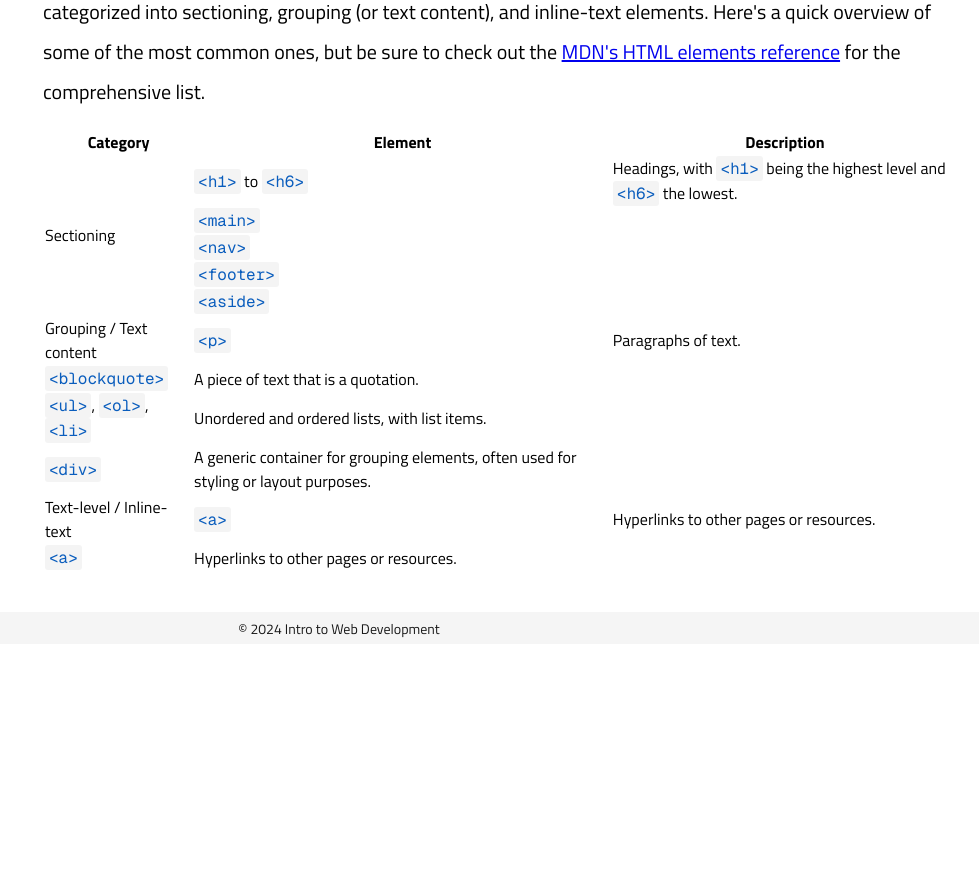
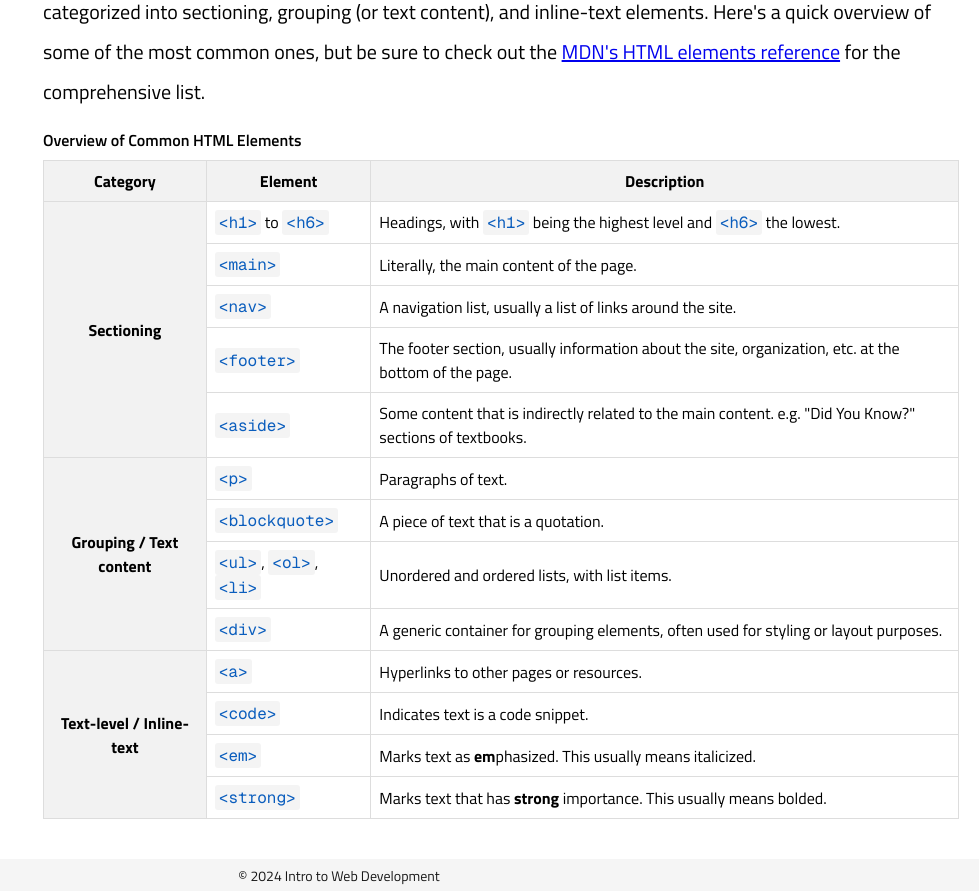
Before and after one commit to MokeEire/WebDevSite, a SvelteKit app: page /modules/html5 in a window 1280 px wide. Shown: the part 1660-2551 px from the top of the page, without its empty margins (301-1280 px from the left). Before the commit the page ends 2304 px from the top, so only its background shows below. Built offline with nearby package versions, Linux system fonts and the light colour scheme.

Commit message:
move HTML element table into its own component

```diff
--- a/src/routes/modules/html5/+page.svelte
+++ b/src/routes/modules/html5/+page.svelte
@@ -1,5 +1,6 @@
 <script>
     import MDNLink from "$lib/components/MDNLink.svelte";
+    import ElementTable from "./ElementTable.svelte";
 </script>
 
 <p>
@@ -73,57 +74,4 @@
     but be sure to check out the <a href="https://developer.mozilla.org/en-US/docs/Web/HTML/Reference/Elements">MDN's HTML elements reference</a> for the comprehensive list.
 </p>
 
-<table>
-    <thead>
-        <tr>
-            <th>Category</th>
-            <th>Element</th>
-            <th>Description</th>
-        </tr>
-    </thead>
-    <tbody>
-        <tr>
-            <td rowspan="5">Sectioning</td>
-            <td><MDNLink element="h1" /> to <MDNLink element="h6" /></td>
-            <td>Headings, with <MDNLink element="h1" /> being the highest level and <MDNLink element="h6" /> the lowest.</td>
-        </tr>
-        <tr>
-            <td><MDNLink element="main" /></td>
-        </tr>
-        <tr>
-            <td><MDNLink element="nav" /></td>
-        </tr>
-        <tr>
-            <td><MDNLink element="footer" /></td>
-        </tr>
-        <tr>
-            <td><MDNLink element="aside" /></td>
-        </tr>
-        <tr>
-            <td>Grouping / Text content</td>
-            <td><MDNLink element="p" /></td>
-            <td>Paragraphs of text.</td>
-        </tr>
-        <tr>
-            <td><MDNLink element="blockquote" /></td>
-            <td>A piece of text that is a quotation.</td>
-        </tr>
-        <tr>
-            <td><MDNLink element="ul" />, <MDNLink element="ol" />, <MDNLink element="li" /></td>
-            <td>Unordered and ordered lists, with list items.</td>
-        </tr>
-        <tr>
-            <td><MDNLink element="div" /></td>
-            <td>A generic container for grouping elements, often used for styling or layout purposes.</td>
-        </tr>
-        <tr>
-            <td>Text-level / Inline-text</td>
-            <td><MDNLink element="a" /></td>
-            <td>Hyperlinks to other pages or resources.</td>
-        </tr>
-        <tr>
-            <td><MDNLink element="a" /></td>
-            <td>Hyperlinks to other pages or resources.</td>
-        </tr>
-    </tbody>
-</table>
+<ElementTable />
--- /dev/null
+++ b/src/routes/modules/html5/ElementTable.svelte
@@ -0,0 +1,104 @@
+<script>
+    import MDNLink from "$lib/components/MDNLink.svelte";
+</script>
+
+<table id="html-elements-overview">
+    <caption>Overview of Common HTML Elements</caption>
+    <colgroup>
+        <col id="category-column" />
+    </colgroup>
+    <thead>
+        <tr>
+            <th>Category</th>
+            <th>Element</th>
+            <th>Description</th>
+        </tr>
+    </thead>
+    <tbody>
+        <tr>
+            <th rowspan="5">Sectioning</th>
+            <td><MDNLink element="h1" /> to <MDNLink element="h6" /></td>
+            <td>Headings, with <MDNLink element="h1" /> being the highest level and <MDNLink element="h6" /> the lowest.</td>
+        </tr>
+        <tr>
+            <td><MDNLink element="main" /></td>
+            <td>Literally, the main content of the page.</td>
+        </tr>
+        <tr>
+            <td><MDNLink element="nav" /></td>
+            <td>A navigation list, usually a list of links around the site.</td>
+        </tr>
+        <tr>
+            <td><MDNLink element="footer" /></td>
+            <td>The footer section, usually information about the site, organization, etc. at the bottom of the page.</td>
+        </tr>
+        <tr>
+            <td><MDNLink element="aside" /></td>
+            <td>Some content that is indirectly related to the main content. e.g. "Did You Know?" sections of textbooks.</td>
+        </tr>
+        <tr>
+            <th rowspan="4">Grouping / Text content</th>
+            <td><MDNLink element="p" /></td>
+            <td>Paragraphs of text.</td>
+        </tr>
+        <tr>
+            <td><MDNLink element="blockquote" /></td>
+            <td>A piece of text that is a quotation.</td>
+        </tr>
+        <tr>
+            <td><MDNLink element="ul" />, <MDNLink element="ol" />, <MDNLink element="li" /></td>
+            <td>Unordered and ordered lists, with list items.</td>
+        </tr>
+        <tr>
+            <td><MDNLink element="div" /></td>
+            <td>A generic container for grouping elements, often used for styling or layout purposes.</td>
+        </tr>
+        <tr>
+            <th rowspan="4">Text-level / Inline-text</th>
+            <td><MDNLink element="a" /></td>
+            <td>Hyperlinks to other pages or resources.</td>
+        </tr>
+        <tr>
+            <td><MDNLink element="code" /></td>
+            <td>Indicates text is a code snippet.</td>
+        </tr>
+        <tr>
+            <td><MDNLink element="em" /></td>
+            <td>Marks text as <strong>em</strong>phasized. This usually means italicized.</td>
+        </tr>
+        <tr>
+            <td><MDNLink element="strong" /></td>
+            <td>Marks text that has <strong>strong</strong> importance. This usually means bolded.</td>
+        </tr>
+    </tbody>
+</table>
+
+<style>
+    #html-elements-overview {
+        width: 100%;
+        border-collapse: collapse;
+        margin-top: 16px;
+        padding: 16px
+    }
+
+    #html-elements-overview caption {
+        caption-side: top;
+        text-align: left;
+        font-weight: 600;
+        margin-bottom: 8px;
+    }
+
+    #html-elements-overview th, #html-elements-overview td {
+        border: 1px solid #ddd;
+        padding: 8px;
+    }
+
+    #html-elements-overview th {
+        background-color: #f2f2f2;
+    }
+
+    #html-elements-overview #category-column th {
+        width: 15%;
+        text-align: center;
+    }
+</style>
```
